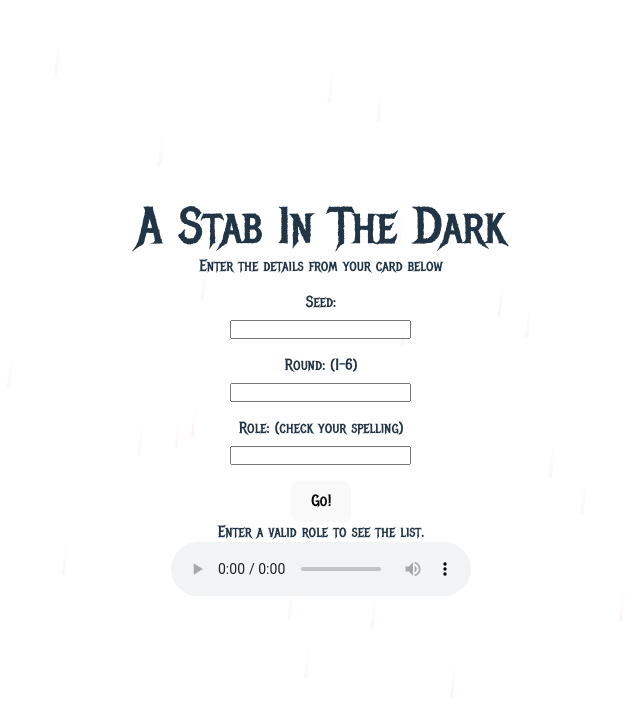
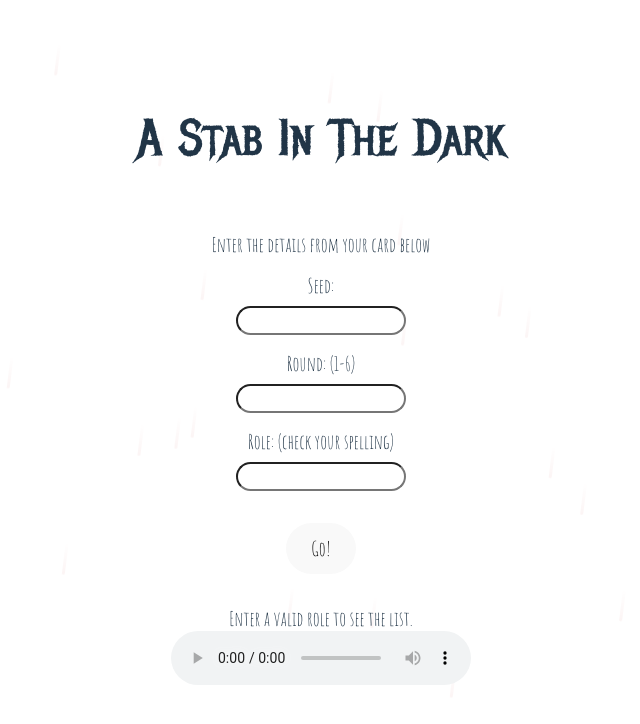
Before and after one commit to emwu1024/halloween, a React (Vite) app: page / in a window 1280 px wide. Shown: the top 724 px of the page, without its empty margins (319-959 px from the left). Built offline with nearby package versions, Linux system fonts and the light colour scheme; a web font is replaced by a local one.

Commit message:
Add improved styling to list

```diff
--- /dev/null
+++ b/src/components/list/list.css
@@ -0,0 +1,21 @@
+.list-board-container {
+  border: 3px solid rgba(83, 29, 8, 0.9);
+  border-radius: 15px;
+  background-color: rgba(23, 18, 18, 0.8);
+  margin-bottom: 4rem;
+}
+
+.list-column {
+  display: inline-block;
+  -webkit-flex: 1 0 auto;
+  flex: 1 0 auto;
+  padding-left: 10px;
+  flex-direction: row;
+  /* text-align: left; */
+  margin: 1rem 1rem;
+}
+
+.list-heading {
+  text-decoration: underline;
+  margin-top: 1.25rem;
+}
--- /dev/null
+++ b/src/components/list/list.tsx
@@ -0,0 +1,25 @@
+import "./list.css";
+
+export default function ListBoard(props: { items: string[] }) {
+  return (
+    <div className="list-board-container">
+      <h2 className="list-heading">Category List</h2>
+      <div className="list-container">
+        <div className="list-column">
+          {props.items
+            .filter((_, index) => index % 2 === 0)
+            .map((currentItem: string, i: number) => (
+              <p key={`${currentItem}-${i}`}>{currentItem}</p>
+            ))}
+        </div>
+        <div className="list-column">
+          {props.items
+            .filter((_, index) => index % 2 === 1)
+            .map((currentItem: string, i: number) => (
+              <p key={`${currentItem}-${i}`}>{currentItem}</p>
+            ))}
+        </div>
+      </div>
+    </div>
+  );
+}
--- a/src/index.css
+++ b/src/index.css
@@ -2,21 +2,12 @@
   color-scheme: light dark;
   color: rgba(212, 200, 200, 0.87);
   /* background-color: #242424; */
-  background-color: #1e1e1e;
+  background-color: #181616;
 
   font-synthesis: none;
   text-rendering: optimizeLegibility;
   -webkit-font-smoothing: antialiased;
   -moz-osx-font-smoothing: grayscale;
-}
-
-a {
-  font-weight: 500;
-  color: #646cff;
-  text-decoration: inherit;
-}
-a:hover {
-  color: #535bf2;
 }
 
 body {
@@ -44,7 +35,7 @@ button {
   transition: border-color 0.25s;
 }
 button:hover {
-  border-color: #646cff;
+  border-color: #b83131;
 }
 button:focus,
 button:focus-visible {
--- a/src/pages/homePage/Home.css
+++ b/src/pages/homePage/Home.css
@@ -6,18 +6,33 @@
   margin: 0 auto;
   padding: 2rem;
   text-align: center;
-  font-family: "Metal Mania", system-ui;
+
+  /* Variables */
+  --font-family-title: "Metal Mania", system-ui;
+  --font-family-body: "Homemade Apple", cursive; /* NOTE: pretty font but hard to read :| */
+  --font-family-alt: "Amatic SC", sans-serif;
+  /* font-family: "Homemade Apple", cursive; */
+  /* font-family: "Amatic SC", sans-serif; */
   /* font-family: "Grenze Gotisch", serif; */
   /* font-family: "Nosifer", sans-serif; */
-  /* font-family: "Amatic SC", sans-serif; */
   /* font-family: "Shadows Into Light", cursive; */
-  /* font-family: "Homemade Apple", cursive; */
   /* font-family: "Lovers Quarrel", cursive; */
   /* font-family: "Barrio", system-ui; */
 }
 
 .home-container {
   z-index: 100000;
+}
+
+h1 {
+  font-family: var(--font-family-title);
+  margin-bottom: 4rem;
+}
+
+.content-container {
+  font-family: var(--font-family-alt);
+  /* font-family: var(--font-family-body); */
+  font-size: 1.25rem;
 }
 
 .input-container {
@@ -46,9 +61,24 @@ body {
   justify-content: center;
   align-items: center;
   width: 100vw;
-  height: 100vh;
-  overflow: hidden;
+  min-height: 100vh;
+  height: 100%;
+  /* overflow: hidden; */
   z-index: -1;
+}
+
+input {
+  border-radius: 20px;
+  padding-left: 0.25rem;
+  font-family: var(--font-family-alt);
+  font-size: 1.25rem;
+}
+
+button {
+  font-size: 1.25rem;
+  margin-top: 1rem;
+  margin-bottom: 2rem;
+  border-radius: 100px;
 }
 
 hr.thunder {
--- a/src/pages/homePage/Home.tsx
+++ b/src/pages/homePage/Home.tsx
@@ -6,6 +6,7 @@ import {
 } from "../../utils/utils";
 // import { createRain } from "../../utils/rain";
 import Rain from "../../components/rain/rain";
+import ListBoard from "../../components/list/list";
 import "./Home.css";
 import sound from "../../assets/thunderSFX.mp3";
 
@@ -19,6 +20,7 @@ function App() {
   const [item, setItem] = useState("");
   const [items, setItems] = useState<string[]>([]);
   const [role, setRole] = useState("");
+  const [goClicked, setGoClicked] = useState(false);
 
   // useEffect(() => {
   //   createRain(); // this contains DOM code
@@ -42,6 +44,7 @@ function App() {
       const seedValue = seedToValue(seed);
       const item = valueToCategory(seedValue, round);
       const allItems = getCategoryFromRound(round);
+      setGoClicked(true);
 
       console.log("\n\nHERE: ");
       console.log("category: ", item);
@@ -54,6 +57,7 @@ function App() {
     <>
       <div className="home-container">
         <h1>A Stab In The Dark</h1>
+        <div className="content-container">
           <p>Enter the details from your card below</p>
           <div className="input-container">
             <label>Seed:</label>
@@ -93,13 +97,21 @@ function App() {
           <button onClick={() => handleGo()}>Go!</button>
 
           <div>
-          {role.toLowerCase() == "bystander" ? (
+            {/* {role.toLowerCase() == "bystander" ? (
               <p>{item}</p>
             ) : role.toLowerCase() == "murderer" ? (
               items.map((currentItem) => <p>{currentItem}</p>)
             ) : (
               <p>Enter a valid role to see the list.</p>
+            )} */}
+            {role.toLowerCase() == "bystander" ? (
+              <p>{item}</p>
+            ) : role.toLowerCase() == "murderer" && goClicked ? (
+              <ListBoard items={items} />
+            ) : (
+              <p>Enter a valid role to see the list.</p>
             )}
+          </div>
         </div>
       </div>
 
```
Lines whose indentation alone changed are shown as unchanged.
